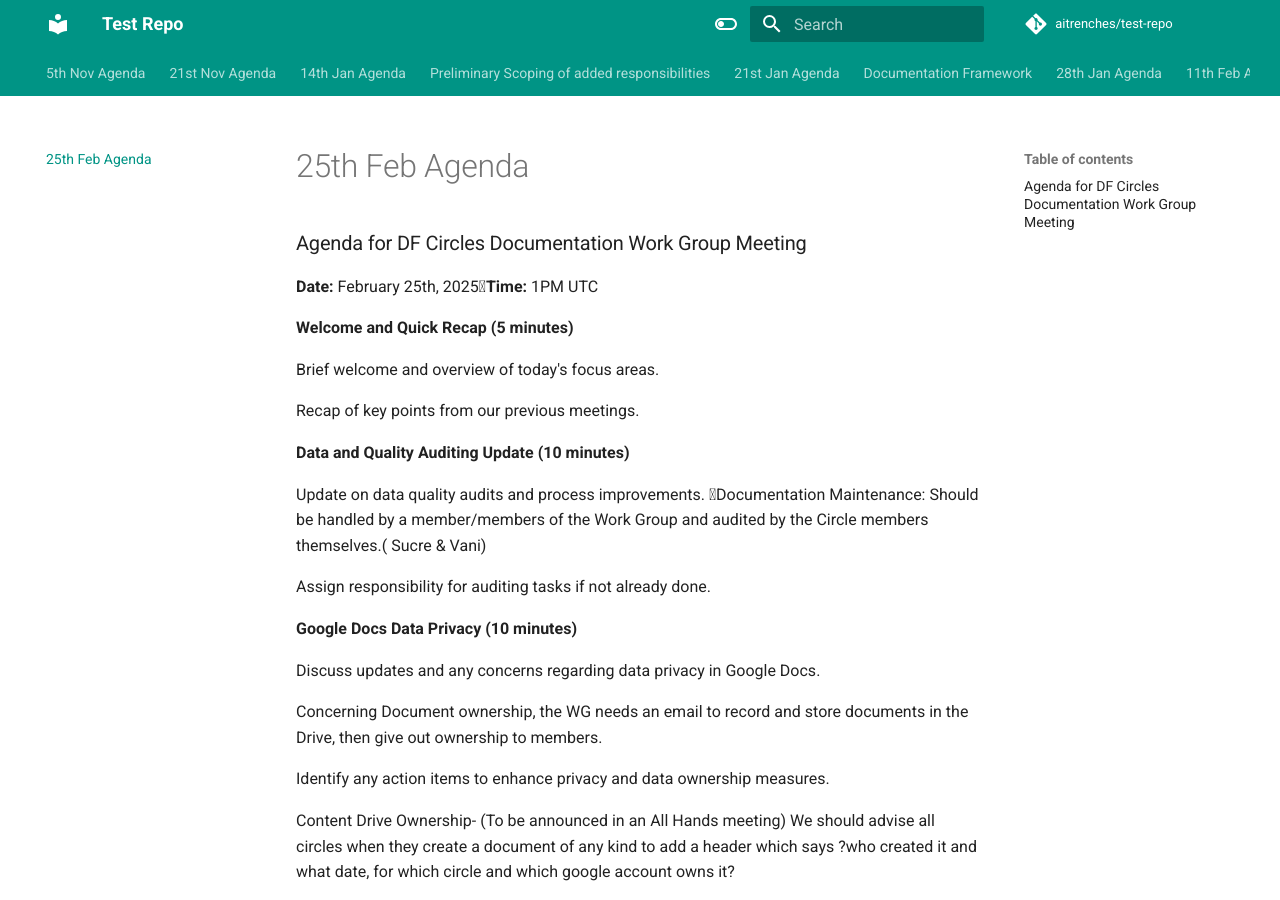
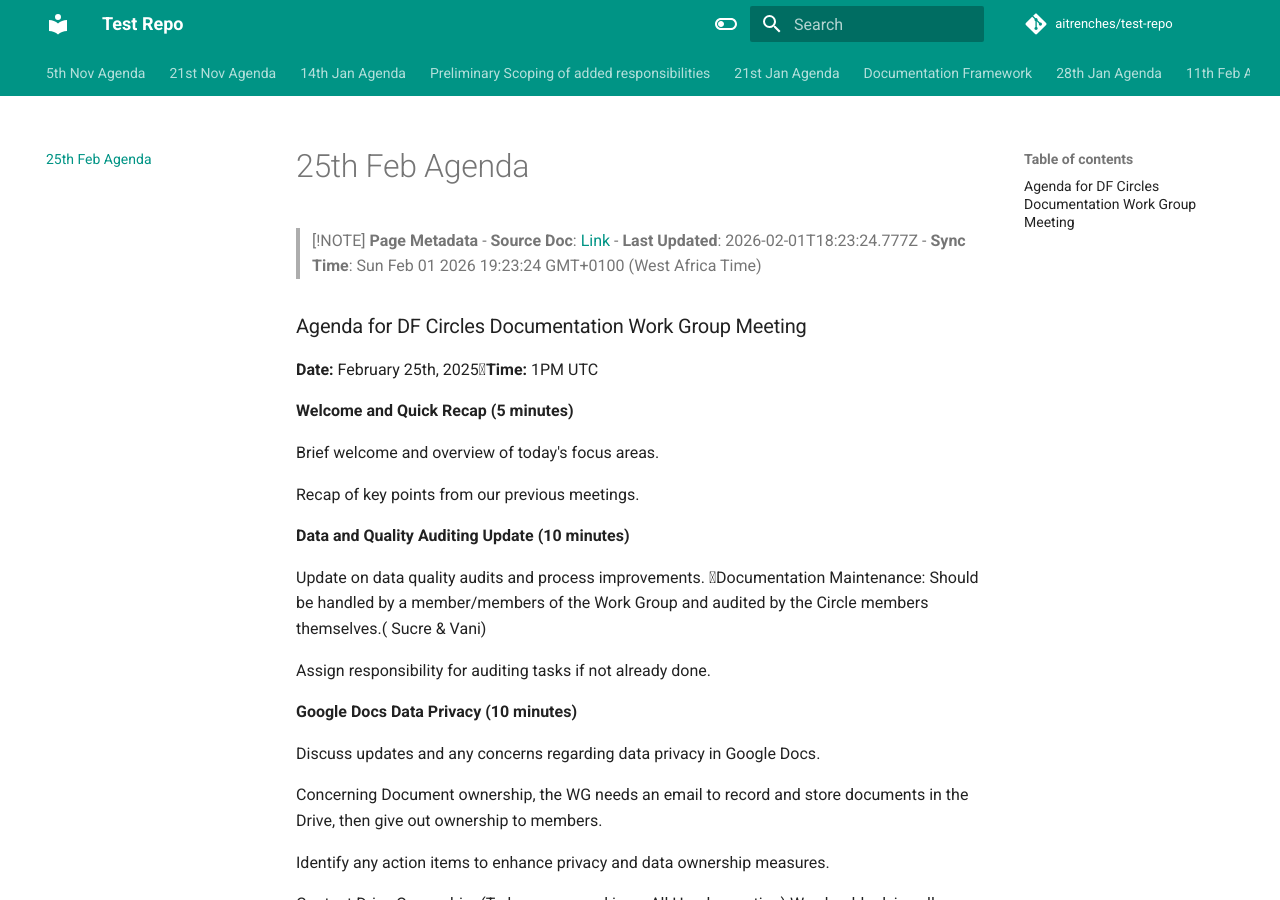
Before and after one commit to aitrenches/test-repo, an MkDocs documentation site: the page built from docs/25th-feb-agenda.md, in a window 1280 px wide and 900 px high. Built offline with MkDocs 1.6.1 and Material for MkDocs 9.7.7, drawn with Linux system fonts in a browser that asks for light colours; comment, search, counter and statistics services are not loaded.

Commit message:
Sync tab: 25th Feb Agenda

```diff
--- a/docs/25th-feb-agenda.md
+++ b/docs/25th-feb-agenda.md
@@ -1,9 +1,15 @@
 ---
 title: "25th Feb Agenda"
-last_updated: "2026-01-29T08:34:44.287Z"
+last_updated: "2026-02-01T18:23:24.777Z"
 source_doc: "https://docs.google.com/document/d/1l5-1xQtHEozG9N6FpkFO4A6oixgQ6ZUo8Jx0FXYtqro/edit#heading=h.t.dblv3sbayqeh"
-sync_timestamp: "Thu Jan 29 2026 09:34:44 GMT+0100 (West Africa Time)"
+sync_timestamp: "Sun Feb 01 2026 19:23:24 GMT+0100 (West Africa Time)"
 ---
+
+> [!NOTE]
+> **Page Metadata**
+> - **Source Doc**: [Link](https://docs.google.com/document/d/1l5-1xQtHEozG9N6FpkFO4A6oixgQ6ZUo8Jx0FXYtqro/edit#heading=h.t.dblv3sbayqeh)
+> - **Last Updated**: 2026-02-01T18:23:24.777Z
+> - **Sync Time**: Sun Feb 01 2026 19:23:24 GMT+0100 (West Africa Time)
 
 ### Agenda for DF Circles Documentation Work Group Meeting
 
```
